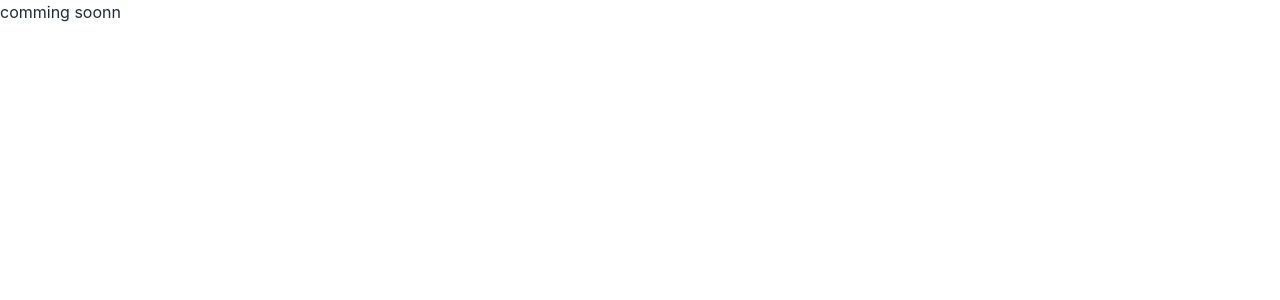
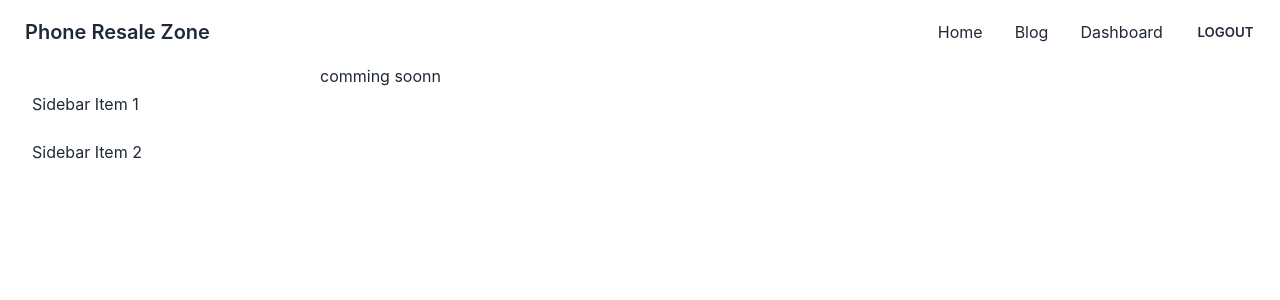
Before and after one commit to ahnaf4749/phone-resale-jone-client, a React (Create React App) app: page /dashboard in a window 1280 px wide. Shown: the top 300 px of the page. Built offline with nearby package versions, Linux system fonts and the light colour scheme; no server answers; sample sign-in values are in the browser's storage.

Commit message:
dashboard added

```diff
--- /dev/null
+++ b/src/Layout/Dashboardlayout/Dashboardlayout.jsx
@@ -0,0 +1,26 @@
+import React from 'react';
+import { Outlet } from 'react-router-dom';
+import Header from '../../Pages/Shared/Header/Header';
+
+const Dashboardlayout = () => {
+    return (
+        <div>
+            <Header></Header>
+            <div className="drawer drawer-mobile">
+                <input id="my-drawer-2" type="checkbox" className="drawer-toggle" />
+                <div className="drawer-content">
+                    <Outlet></Outlet>
+                </div>
+                <div className="drawer-side">
+                    <label htmlFor="my-drawer-2" className="drawer-overlay"></label>
+                    <ul className="menu p-4 w-80 bg-base-100 text-base-content">
+                        <li><a>Sidebar Item 1</a></li>
+                        <li><a>Sidebar Item 2</a></li>
+                    </ul>
+                </div>
+            </div>
+        </div>
+    );
+};
+
+export default Dashboardlayout;
--- a/src/Pages/Allproducts/Bookingmodal.jsx
+++ b/src/Pages/Allproducts/Bookingmodal.jsx
@@ -1,4 +1,5 @@
 import React, { useContext } from 'react';
+import { toast } from 'react-toastify';
 import { AuthContext } from '../../Authprovider/Authprovider';
 
 const Bookingmodal = ({ booking, setBooking }) => {
@@ -17,8 +18,6 @@ const Bookingmodal = ({ booking, setBooking }) => {
         const phone = form.phone.value;
         const metting = form.metting.value;
 
-        // console.log(name, email, sellar_name, orginal_price, resale_price, phone, metting);
-
         const booking = {
             userName: userName,
             phoneName: name,
@@ -30,8 +29,27 @@ const Bookingmodal = ({ booking, setBooking }) => {
             metting
 
         }
-        setBooking(null)
 
+        fetch('http://localhost:5000/bookings', {
+            method: 'POST',
+            headers: {
+                'content-type': 'application/json'
+            },
+            body: JSON.stringify(booking)
+        })
+            .then(res => res.json())
+            .then(data => {
+                console.log(data);
+
+                if (data.acknowledged) {
+                    setBooking(null)
+                    toast.success('appoienment succesfully')
+                }
+                else {
+                    toast.error(data.message)
+                }
+            })
+            .catch(err => console.error(err))
     }
 
     return (
--- a/src/Pages/Shared/Header/Header.jsx
+++ b/src/Pages/Shared/Header/Header.jsx
@@ -17,7 +17,6 @@ const Header = () => {
     const menuItems =
         <React.Fragment>
             <li><Link to="/">Home</Link></li>
-            <li><Link to="/appointment">Appointment</Link></li>
             <li><Link to="/blog">Blog</Link></li>
             {
                 user?.uid ?
@@ -48,7 +47,7 @@ const Header = () => {
                     {menuItems}
                 </ul>
             </div>
-            <label htmlFor="dashboard-drawer" tabIndex={0} className="btn btn-ghost lg:hidden">
+            <label htmlFor="my-drawer-2" tabIndex={0} className="btn btn-ghost lg:hidden">
                 <svg xmlns="http://www.w3.org/2000/svg" className="h-5 w-5" fill="none" viewBox="0 0 24 24" stroke="currentColor"><path strokeLinecap="round" strokeLinejoin="round" strokeWidth="2" d="M4 6h16M4 12h8m-8 6h16" /></svg>
             </label>
         </div>
--- a/src/Pages/Signup/Signup.jsx
+++ b/src/Pages/Signup/Signup.jsx
@@ -55,7 +55,7 @@ const Signup = () => {
     return (
         <div className='h-[800px] flex justify-center items-center'>
             <div className='w-96 p-7'>
-                <h2 className='text-xl text-center font-bold'>Login</h2>
+                <h2 className='text-xl text-center font-bold'>Sign up</h2>
                 <form onSubmit={handleSubmit(handleSignup)}>
                     <div className="form-control w-full max-w-xs">
                         <label className="label">
```
Also changed, not shown: src/Routes/Routes/Routes.jsx (+8 -1 lines).
